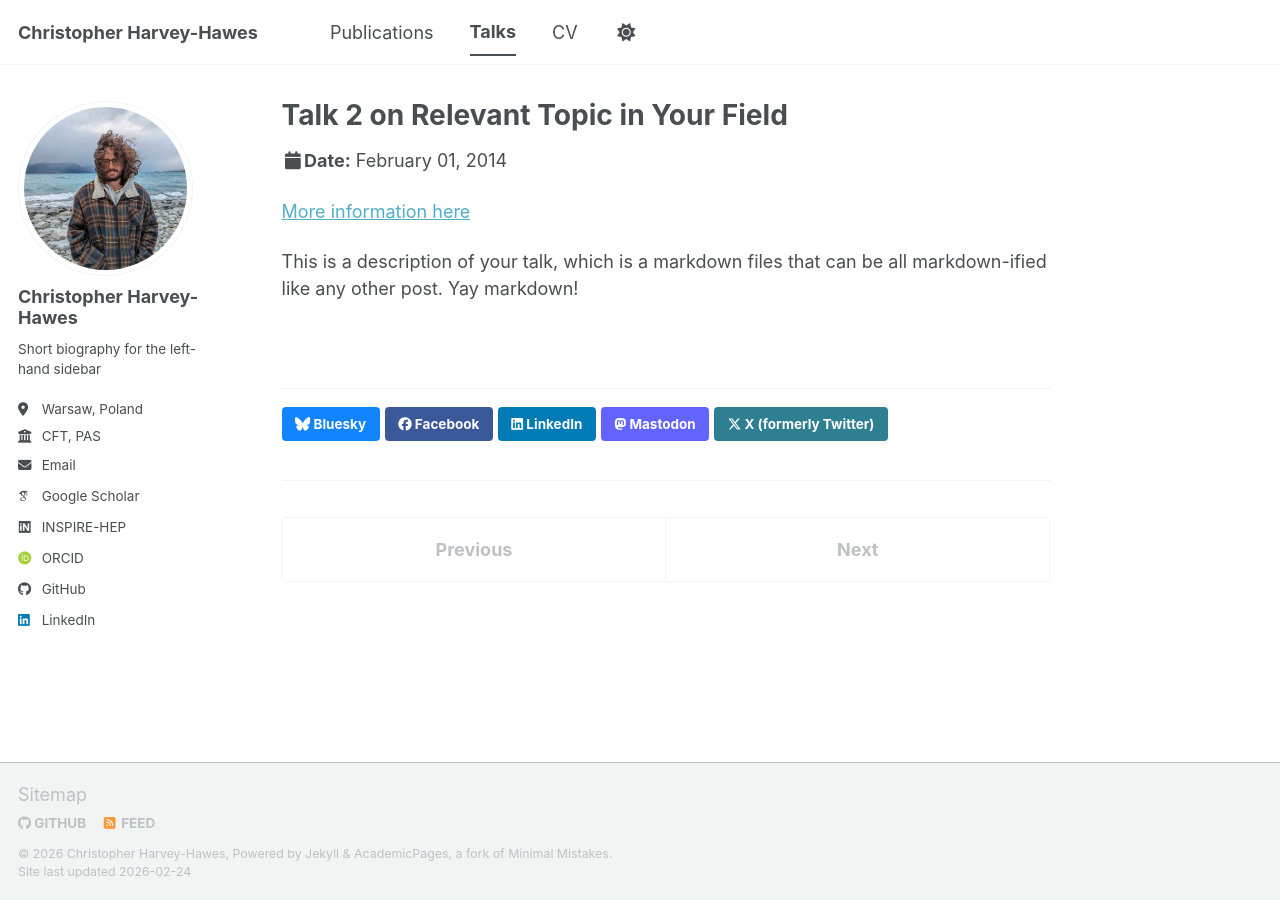
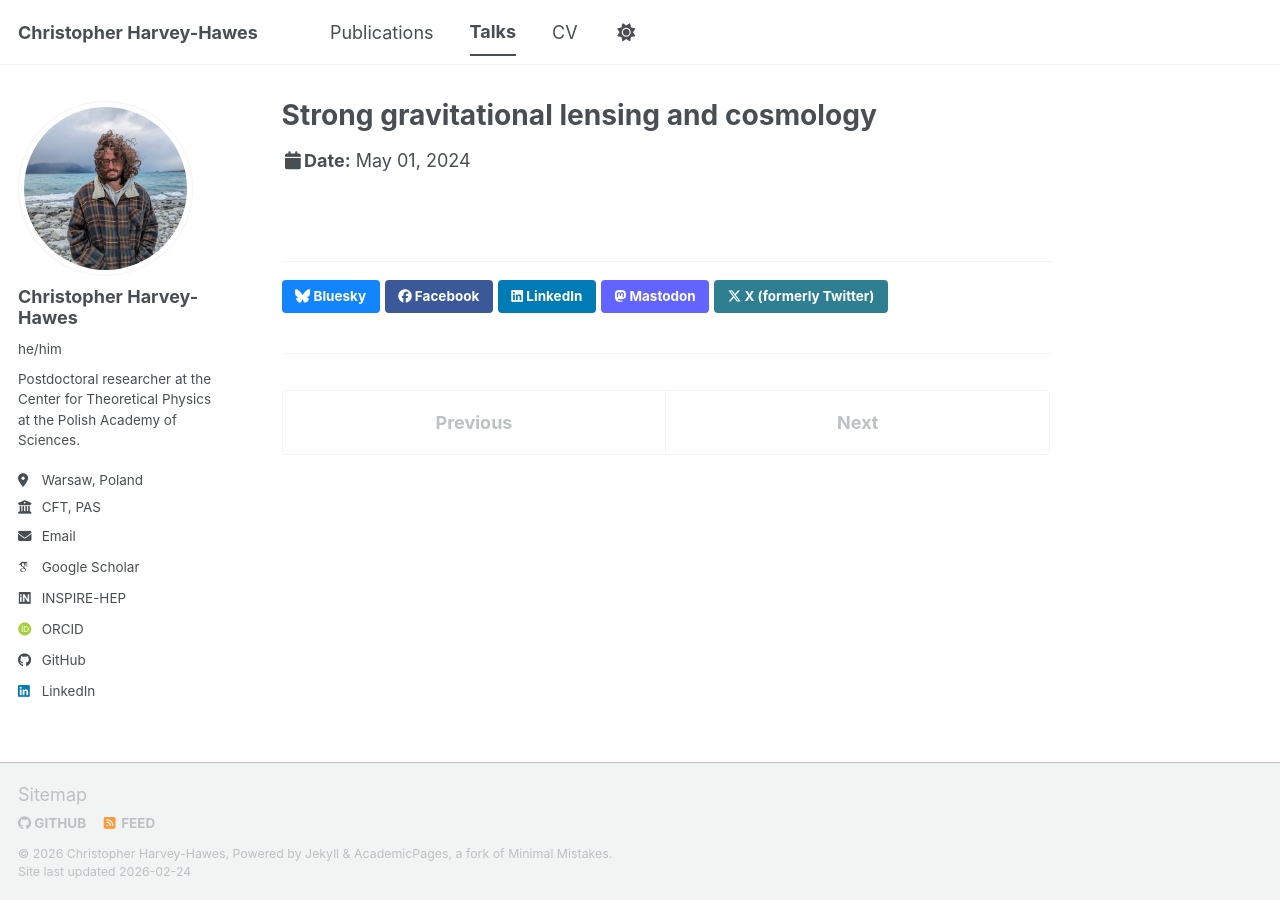
Before and after one commit to chrisharhaw/chrisharhaw.github.io, a Jekyll site: the page built from _talks/2014-02-01-talk-2.md, in a window 1280 px wide. Built offline with Jekyll 4.4.1, drawn with Linux system fonts in a browser that asks for light colours; some web fonts are replaced; a script bundle is joined from its source files by our own code; library files that are not in the unit come from our copies.

Commit message:
updated talk info

```diff
--- a/_config.yml
+++ b/_config.yml
@@ -25,8 +25,8 @@ author:
   # Biographic information
   avatar           : "profile.png"
   name             : "Christopher Harvey-Hawes"
-  pronouns         : # example: "she/her"
-  bio              : "Short biography for the left-hand sidebar"
+  pronouns         : "he/him"
+  bio              : "Postdoctoral researcher at the Center for Theoretical Physics at the Polish Academy of Sciences."
   location         : "Warsaw, Poland"
   employer         : "CFT, PAS"
   uri              : # URL
--- a/_talks/2013-03-01-tutorial-1.md
+++ /dev/null
@@ -1,13 +0,0 @@
----
-title: "Tutorial 1 on Relevant Topic in Your Field"
-collection: talks
-type: "Tutorial"
-permalink: /talks/2013-03-01-tutorial-1
-venue: "UC-Berkeley Institute for Testing Science"
-date: 2013-03-01
-location: "Berkeley, CA, USA"
----
-
-[More information here](http://exampleurl.com)
-
-This is a description of your tutorial, note the different field in type. This is a markdown files that can be all markdown-ified like any other post. Yay markdown!
--- a/_talks/2014-02-01-talk-2.md
+++ b/_talks/2014-02-01-talk-2.md
@@ -1,13 +1,13 @@
 ---
-title: "Talk 2 on Relevant Topic in Your Field"
+title: "Strong gravitational lensing and cosmology"
 collection: talks
-type: "Talk"
+type: "Conference proceedings talk"
 permalink: /talks/2014-02-01-talk-2
-venue: "London School of Testing"
-date: 2014-02-01
-location: "London, UK"
+venue: "Royal Astronomical Society New Zealand"
+date: 2024-05-01
+location: "Nelson, New Zealand"
 ---
 
-[More information here](http://example2.com)
+<!-- [More information here](http://example2.com)
 
-This is a description of your talk, which is a markdown files that can be all markdown-ified like any other post. Yay markdown!
+This is a description of your talk, which is a markdown files that can be all markdown-ified like any other post. Yay markdown! -->
```
Also changed, not shown: _talks/2012-03-01-talk-1.md (+6 -6 lines), _talks/2014-03-01-talk-3.md (+5 -5 lines), _talks/2024-08-01-talk-4.md (added, +11 -0 lines), _talks/2025-01-01-talk-5.md (added, +11 -0 lines), _talks/2025-07-01-talk-6.md (added, +11 -0 lines).
